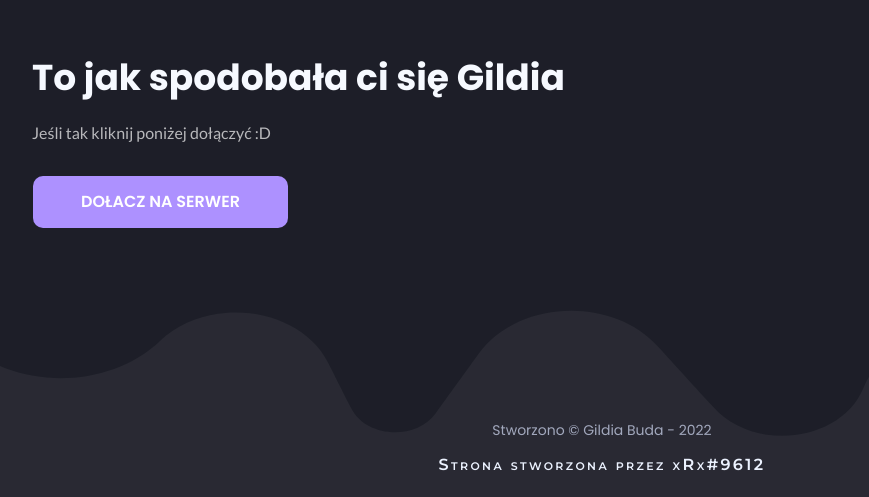
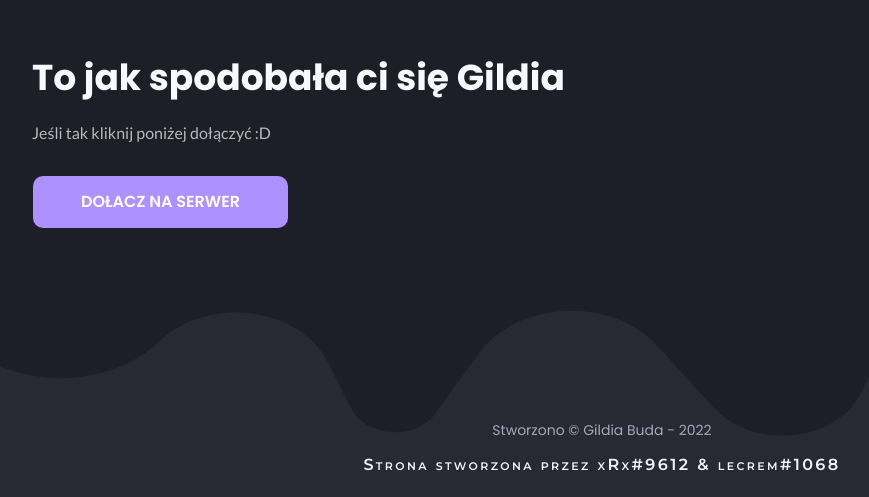
Before and after one commit to xRxxxx/fvxq-cheats, a plain HTML site: page index.html in a window 1280 px wide. Shown: the part 1796-2293 px from the top of the page, without its empty margins (38-907 px from the left). Drawn offline with nearby package versions, Linux system fonts and the light colour scheme.

Commit message:
Update index.html
Signed-off-by: xRx <110576932+xRxxxx@users.noreply.github.com>

```diff
--- a/index.html
+++ b/index.html
@@ -92,7 +92,7 @@
             <img src="" width="150"><br />
             Stworzono © Gildia Buda - 2022
         </div><br/>
-        <div class="nouridio">Strona stworzona przez xRx#9612</a></div>
+        <div class="nouridio">Strona stworzona przez xRx#9612 & lecrem#1068</a></div>
     </di
 </div>
 <script src="https://code.jquery.com/jquery-3.3.1.slim.min.js" integrity="sha384-q8i/X+965DzO0rT7abK41JStQIAqVgRVzpbzo5smXKp4YfRvH+8abtTE1Pi6jizo" crossorigin="anonymous"></script>
```
